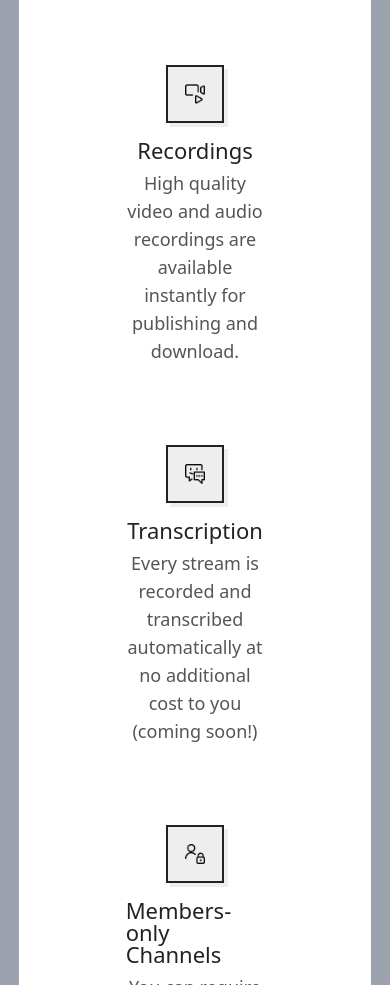
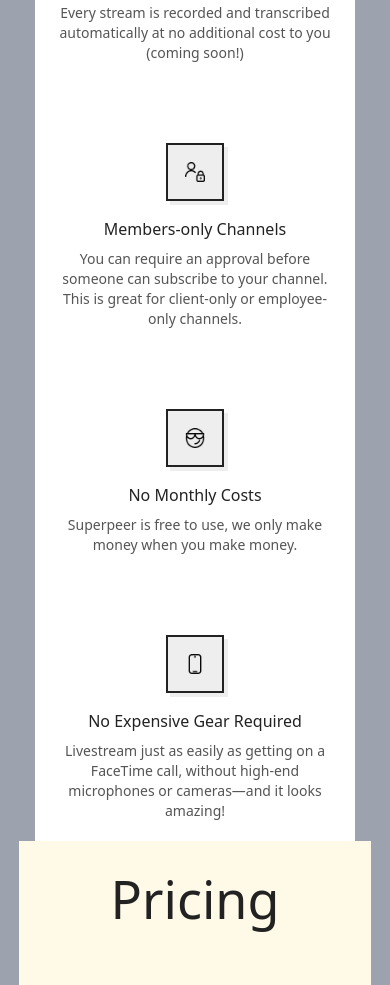
Before and after one commit to AndriySuprunenko/superpeer, a website: page public/index.html in a window 390 px wide. Shown: the part 5220-6205 px from the top of the page. Drawn offline with nearby package versions, Linux system fonts and the light colour scheme.

Commit message:
responsive

```diff
--- a/public/index.html
+++ b/public/index.html
@@ -313,10 +313,10 @@
 
       <!-- Features -->
       <section
-        class="container flex flex-col items-center mx-auto bg-white w-full px-44 pt-40 pb-72"
+        class="container flex flex-col items-center mx-auto bg-white w-full lg:px-44 lg:pt-40 lg:pb-72 sm:p-10 ph:p-5 text-center"
       >
         <!-- Title -->
-        <h2 class="text-5.5xl text-bordersColor mt-8">Features</h2>
+        <h2 class="lg:text-5.5xl ph:text-4xl text-bordersColor mt-8">Features</h2>
         <!-- Content -->
         <div class="flex flex-wrap justify-around">
           <!-- Element 1 -->
@@ -331,11 +331,11 @@
                 alt="icon"
               />
             </div>
-            <h3 class="text-bordersColor text-h3 mt-4 w-fit">
+            <h3 class="text-bordersColor lg:text-h3 ph:text-base mt-4 w-fit">
               Subscriber Management Tools
             </h3>
             <!-- text -->
-            <p class="text-center text-textColor text-lg mt-2 w-fit">
+            <p class="text-center text-textColor lg:text-lg ph:text-sm mt-2 w-fit">
               Superpeer makes it easy for you to learn more about your
               subscribers with email management and analytics tools.
             </p>
@@ -353,9 +353,9 @@
                 alt="icon"
               />
             </div>
-            <h3 class="text-bordersColor text-h3 mt-4 w-fit">Recordings</h3>
+            <h3 class="text-bordersColor lg:text-h3 ph:text-base mt-4 w-fit">Recordings</h3>
             <!-- text -->
-            <p class="text-center text-textColor text-lg mt-2 w-fit">
+            <p class="text-center text-textColor lg:text-lg ph:text-sm mt-2 w-fit">
               High quality video and audio recordings are available instantly
               for publishing and download.
             </p>
@@ -373,9 +373,9 @@
                 alt="icon"
               />
             </div>
-            <h3 class="text-bordersColor text-h3 mt-4 w-fit">Transcription</h3>
+            <h3 class="text-bordersColor lg:text-h3 ph:text-base mt-4 w-fit">Transcription</h3>
             <!-- text -->
-            <p class="text-center text-textColor text-lg mt-2 w-fit">
+            <p class="text-center text-textColor lg:text-lg ph:text-sm mt-2 w-fit">
               Every stream is recorded and transcribed automatically at no
               additional cost to you (coming soon!)
             </p>
@@ -393,11 +393,11 @@
                 alt="icon"
               />
             </div>
-            <h3 class="text-bordersColor text-h3 mt-4 w-fit">
+            <h3 class="text-bordersColor lg:text-h3 ph:text-base mt-4 w-fit">
               Members-only Channels
             </h3>
             <!-- text -->
-            <p class="text-center text-textColor text-lg mt-2 w-fit">
+            <p class="text-center text-textColor lg:text-lg ph:text-sm mt-2 w-fit">
               You can require an approval before someone can subscribe to your
               channel. This is great for client-only or employee-only channels.
             </p>
@@ -415,11 +415,11 @@
                 alt="icon"
               />
             </div>
-            <h3 class="text-bordersColor text-h3 mt-4 w-fit">
+            <h3 class="text-bordersColor lg:text-h3 ph:text-base mt-4 w-fit">
               No Monthly Costs
             </h3>
             <!-- text -->
-            <p class="text-center text-textColor text-lg mt-2 w-fit">
+            <p class="text-center text-textColor lg:text-lg ph:text-sm mt-2 w-fit">
               Superpeer is free to use, we only make money when you make money.
             </p>
           </div>
@@ -436,11 +436,11 @@
                 alt="icon"
               />
             </div>
-            <h3 class="text-bordersColor text-h3 mt-4 w-fit">
+            <h3 class="text-bordersColor lg:text-h3 ph:text-base mt-4 w-fit">
               No Expensive Gear Required
             </h3>
             <!-- text -->
-            <p class="text-center text-textColor text-lg mt-2 w-fit">
+            <p class="text-center text-textColor lg:text-lg ph:text-sm mt-2 w-fit">
               Livestream just as easily as getting on a FaceTime call, without
               high-end microphones or cameras—and it looks amazing!
             </p>
```
Also changed, not shown: public/styles.css.
